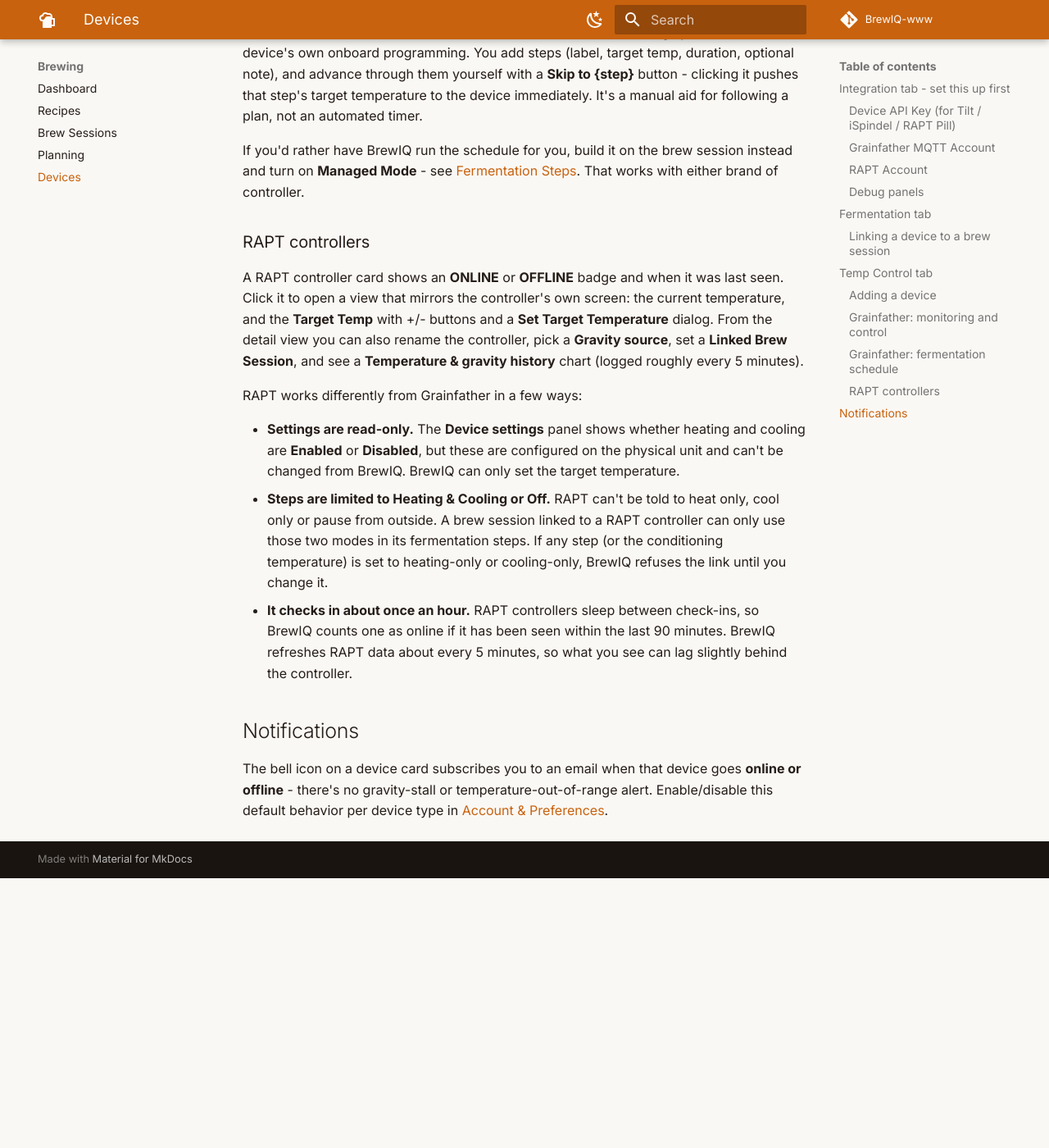
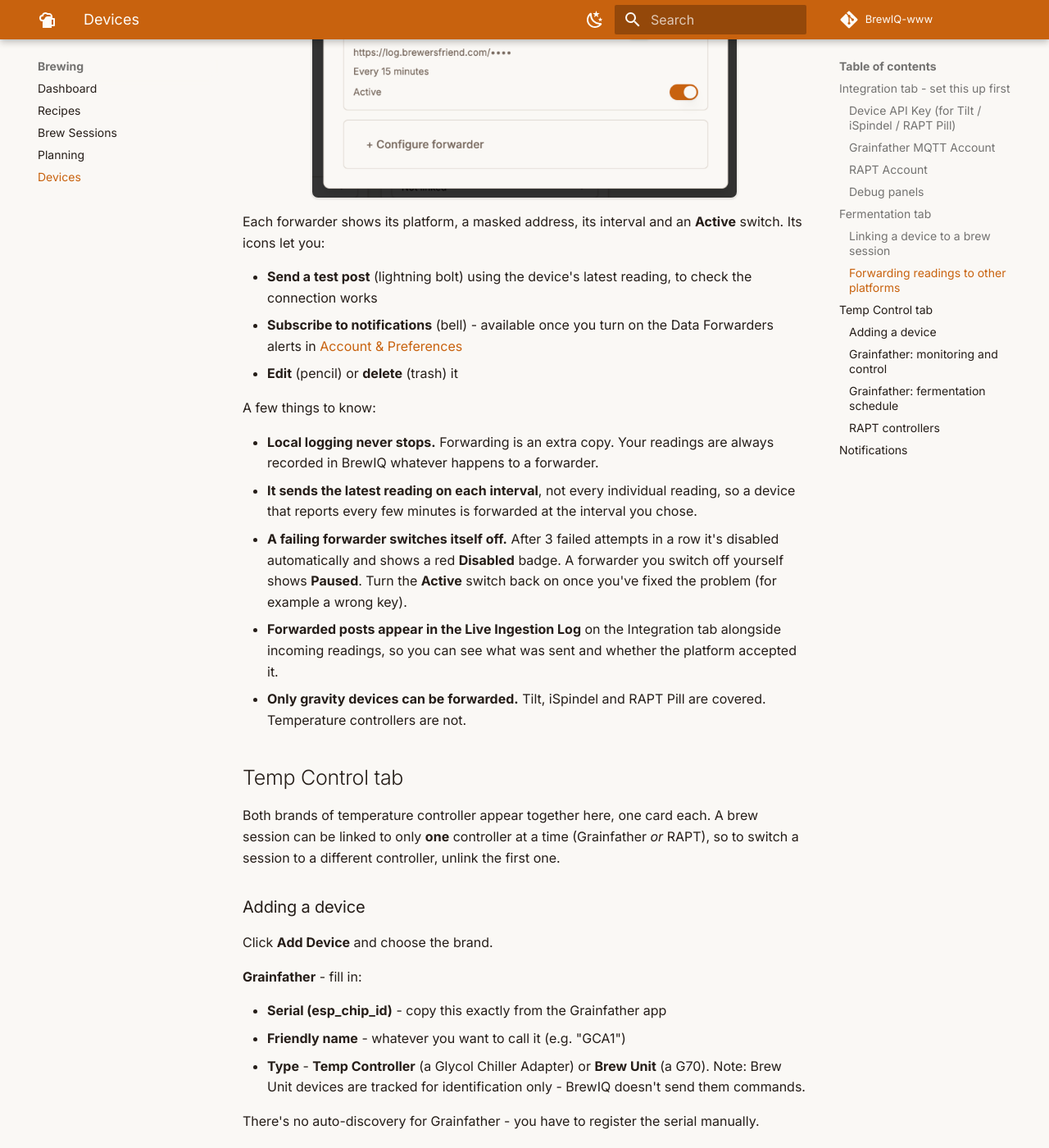
Before and after one commit to andymemo/BrewIQ-www, an MkDocs documentation site: the page built from docs-src/devices.md, in a window 1280 px wide and 1400 px high, scrolled down 5821 px. Shown: the whole window at 82% size. Built offline with MkDocs 1.6.1 and Material for MkDocs 9.7.7, drawn with Linux system fonts in a browser that asks for light colours; comment, search, counter and statistics services are not loaded; before the commit the page ends 6892 px from its top, so only the background shows below that; some of the changed text lies outside the part shown.

Commit message:
Document device forwarders
Adds a Forwarding readings to other platforms section to the Devices page
with the four new screenshots, and the Data Forwarders notification
category to Account & Preferences.

Co-Authored-By: Claude Sonnet 5.5 <noreply@anthropic.com>

```diff
--- a/docs-src/devices.md
+++ b/docs-src/devices.md
@@ -56,7 +56,7 @@ As with Grainfather, this connects your *account*, not an individual controller.
 
 ### Debug panels
 
-There are collapsible **debug panels** on this tab - a **Live Ingestion Log** for gravity devices, a **MQTT Connection Log** for Grainfather, and a log of **RAPT API calls**. They're useful when you're setting up hardware for the first time and want to confirm readings are actually arriving. They only show the most recent activity; they aren't a permanent history.
+There are collapsible **debug panels** on this tab - a **Live Ingestion Log** for gravity devices (incoming readings and outgoing forwarded posts), a **MQTT Connection Log** for Grainfather, and a log of **RAPT API calls**. They're useful when you're setting up hardware for the first time and want to confirm readings are actually arriving. They only show the most recent activity; they aren't a permanent history.
 
 ## Fermentation tab
 
@@ -72,11 +72,49 @@ Every gravity/temperature sensor (Tilt, iSpindel, RAPT Pill) shows up here as a
 - First seen / last seen timestamps
 - A **Linked Brew Session** selector
 
-Icon buttons per card let you: toggle email alerts (bell), view the raw reading history (list), view a fermentation graph if it's linked to a session with readings (line chart), rename the device (pencil), or delete it (trash). Deleting keeps the reading history by default - there's a separate "also permanently delete history" option if you want it fully gone.
+Icon buttons per card let you: toggle email alerts (bell), view the raw reading history (list), view a fermentation graph if it's linked to a session with readings (line chart), [forward its readings to other platforms](#forwarding-readings-to-other-platforms) (paper plane), rename the device (pencil), or delete it (trash). Deleting keeps the reading history by default - there's a separate "also permanently delete history" option if you want it fully gone.
 
 ### Linking a device to a brew session
 
 Use the **Linked Brew Session** dropdown on the device card to attach it to an active session (anything not yet packaged). Once linked, every gravity reading that comes in is logged against that session and can automatically kick off fermentation tracking on it - see [Brew Sessions](brew-sessions.md).
+
+### Forwarding readings to other platforms
+
+Many brewers log a gravity device to a second service such as BrewersFriend or Grainfather as well. Rather than pointing the device at one destination only, BrewIQ can pass each device's readings on for you. Click the **paper plane** icon on a device card to set it up.
+
+![A Tilt device card with the forward icon highlighted](images/devices-forward-icon.png){ width="320" }
+
+![The Forward dialog with three empty Configure forwarder slots](images/devices-forwarders-empty.png){ width="520" }
+
+Each device can have up to **3 forwarders**. Click **+ Configure forwarder** and fill in:
+
+- **Platform** - **BrewersFriend**, **Grainfather**, or **Other** for any service that accepts a web request.
+
+    ![The Platform dropdown showing BrewersFriend, Grainfather and Other](images/devices-forwarders-platform.png){ width="520" }
+
+- **Post Interval** - how often a reading is sent: every 15, 30, 45 or 60 minutes (15 by default). Some platforms enforce their own minimum and reject posts that arrive faster, so increase the interval if that happens.
+- The destination details for the platform you chose:
+    - **BrewersFriend** - your **API Key**, found under Account > Integrations on brewersfriend.com. BrewIQ picks the right destination address from the device's type.
+    - **Grainfather** - your Grainfather **Integration ID**.
+    - **Other** - the **URL** to post to, plus any **Headers** (such as an authorisation key) the service needs.
+
+Keys, IDs and header values are stored encrypted and shown masked afterwards. Open a forwarder's edit icon to see them again.
+
+![Two configured forwarders, one paused and one active, each with test, notification, edit and delete icons](images/devices-forwarders-list.png){ width="520" }
+
+Each forwarder shows its platform, a masked address, its interval and an **Active** switch. Its icons let you:
+
+- **Send a test post** (lightning bolt) using the device's latest reading, to check the connection works
+- **Subscribe to notifications** (bell) - available once you turn on the Data Forwarders alerts in [Account & Preferences](account-preferences.md)
+- **Edit** (pencil) or **delete** (trash) it
+
+A few things to know:
+
+- **Local logging never stops.** Forwarding is an extra copy. Your readings are always recorded in BrewIQ whatever happens to a forwarder.
+- **It sends the latest reading on each interval**, not every individual reading, so a device that reports every few minutes is forwarded at the interval you chose.
+- **A failing forwarder switches itself off.** After 3 failed attempts in a row it's disabled automatically and shows a red **Disabled** badge. A forwarder you switch off yourself shows **Paused**. Turn the **Active** switch back on once you've fixed the problem (for example a wrong key).
+- **Forwarded posts appear in the Live Ingestion Log** on the Integration tab alongside incoming readings, so you can see what was sent and whether the platform accepted it.
+- **Only gravity devices can be forwarded.** Tilt, iSpindel and RAPT Pill are covered. Temperature controllers are not.
 
 ## Temp Control tab
 
```
Also changed, not shown: docs-src/account-preferences.md (+1 -0 lines), docs-src/images/devices-forward-icon.png (added), docs-src/images/devices-forwarders-empty.png (added), docs-src/images/devices-forwarders-list.png (added), docs-src/images/devices-forwarders-platform.png (added).
